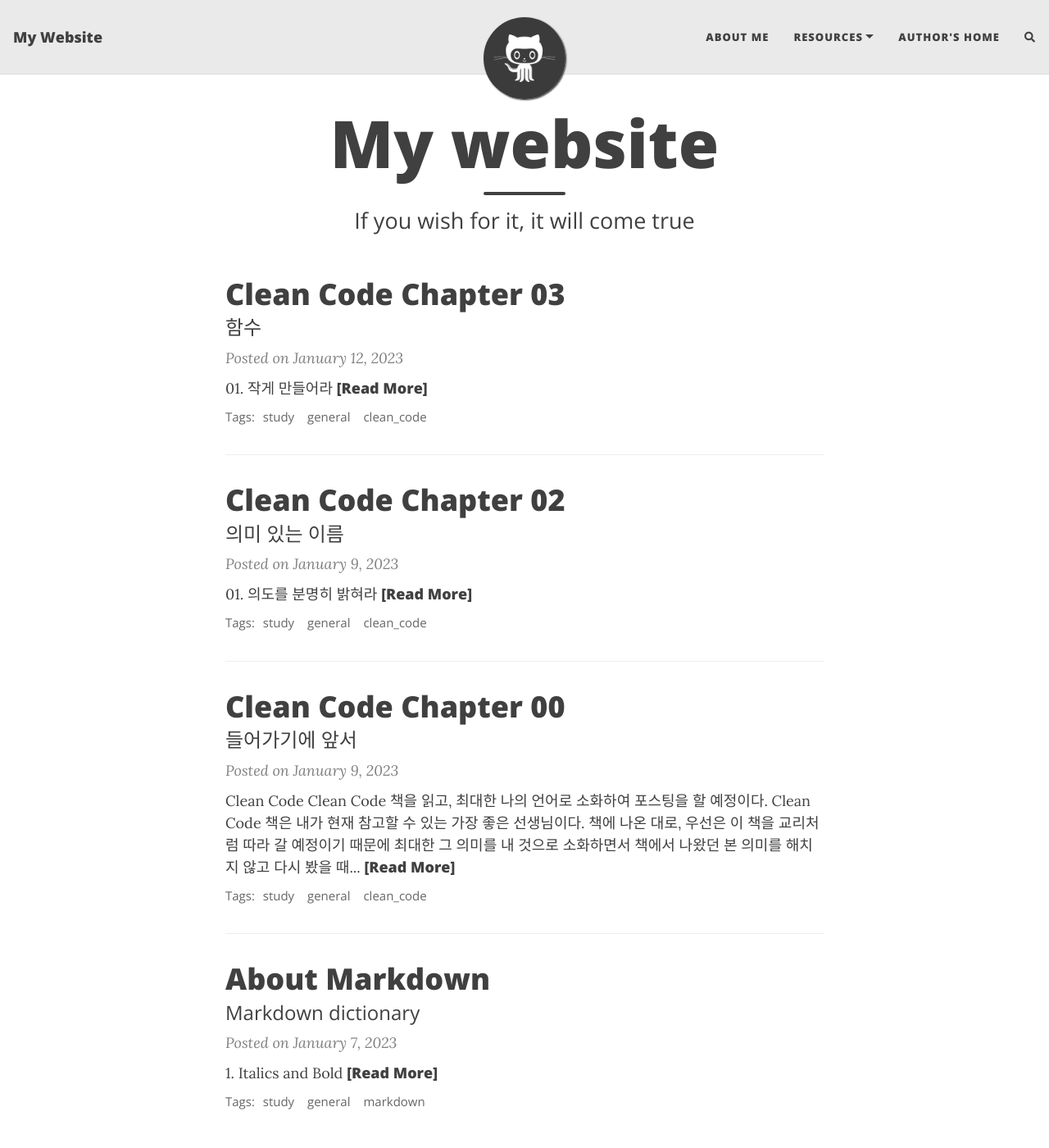
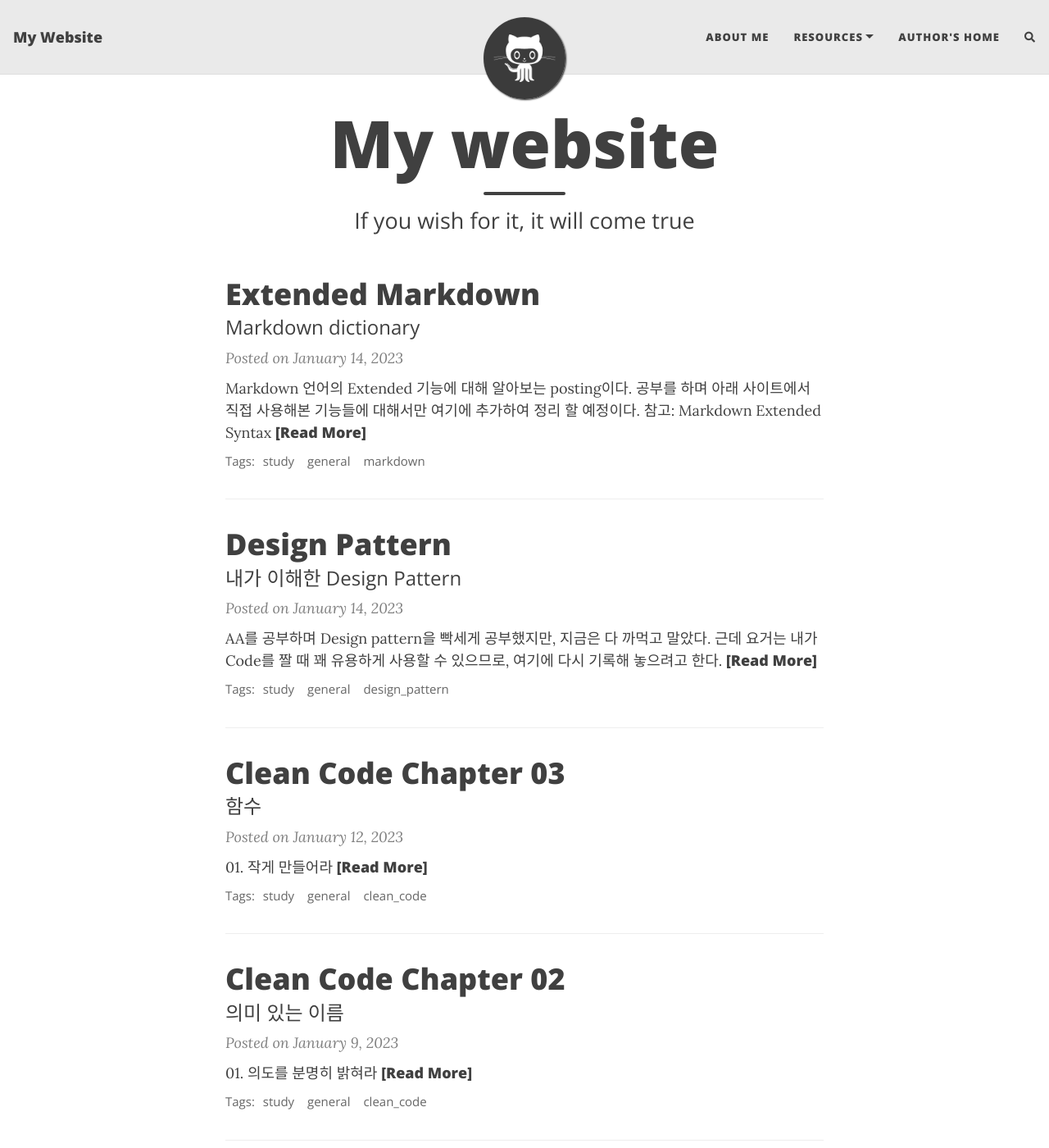
Before and after one commit to daegeunhaha/daegeunhaha.github.io, a Jekyll site: the page built from index.html, in a window 1280 px wide and 1400 px high. Shown: the whole window at 82% size. Built offline with Jekyll 4.4.1, drawn with Linux system fonts in a browser that asks for light colours; nearby versions of some CDN libraries; the list of posts is cut into pages by our own code; comment, search, counter and statistics services are not loaded.

Commit message:
Add black design pattern post, add extended markdown post, fix clean code chapter 3 post

````diff
--- a/_posts/2023-01-12-claen-code-chapter-03-1.md
+++ b/_posts/2023-01-12-claen-code-chapter-03-1.md
@@ -24,3 +24,66 @@ comments: true
   > TO A와 B를 하려면, A를 하고, C를 하고, B를 해야 한다.
   > &nbsp;&nbsp;TO A를 하려면..
   > &nbsp;&nbsp;TO C를 하려면..
+
+## 03. Switch문
+
+Switch - Case문은 필연적으로 문제를 발생시킨다.
+
+```java
+public Money calculatePay(Employee e) throws InvalidEmployeeType {
+    switch (e.type) {
+        case COMISSIONED:
+            return calculateCommissionedPay(e);
+        case HOURLY:
+            return calculateHourlyPay(e);
+        case SALARIED:
+            return calculateSalariedPay(e);
+        default:
+            throw new InvalidEmployeeType(e.type);
+    }
+}
+```
+
+위 예시를 보자. 다음의 문제들을 가지고 있다.
+
+* 함수가 길다. 새 직원 유형을 추가하면 더 길어진다. (OCP를 위반한다.)
+* 한 가지 작업만 수행하지 않는다. (SRP를 위반한다.)
+* 위 함수와 구조가 같은 함수가 무한정 존재한다. (직원 유형에 따라 다르게 수행하는 것들)
+  * isPayday(Employee e, Date date);
+  * deliverPay(Employee e, Money pay);
+
+이럴 때는 추상 팩토리 패턴 (Abstract Factory pattern)에 숨겨 Employee 객체를 상속하는 여러 Employee들을 만들고, 해당 객체들에서 이러한 함수들에 대한 구현을 직접 하도록 한다.
+Switch case는 Factory class에서 단 한 번만 사용한다. Employee의 type을 받아 서로 다른 Employee를 생성할 수 있게 한다.
+
+```java
+public abstract class Employee {
+    public abstract boolean isPayday();
+    public abstract Money calculatePay();
+    public abstract void deliverPay(Money pay);
+}
+```
+
+```java
+public interface EmployeeFactory {
+    public Employee makeEmployee(EmployeeRecord r) throws InvalidEmployeeType;
+}
+```
+
+```java
+public class EmployeeFactoryImpl implements EmployeeFactory {
+    public Employee makeEmployee(EmployeeRecord r) throws InvalidEmployeeType {
+        switch(r.type) {
+            case COMISSIONED:
+                return new CommissionedEmployee(r);
+            case HOURLY:
+                return new HourlyEmployee(r);
+            case SALARIED:
+                return new SalariedEmployee(r);
+            default:
+                throw new InvalidEmployeeType(r.type);
+        }
+    }
+}
+```
+
+**이렇게, Switch case는 다형적 객체를 생성하는 코드 안에서 단 한 번만 허용하는 것으로 한다.**
--- /dev/null
+++ b/_posts/2023-01-14-design-pattern.md
@@ -0,0 +1,14 @@
+---
+layout: post
+title: Design Pattern
+subtitle: 내가 이해한 Design Pattern
+tags: [study, general, design_pattern]
+comments: true
+---
+
+AA를 공부하며 Design pattern을 빡세게 공부했지만, 지금은 다 까먹고 말았다.
+근데 요거는 내가 Code를 짤 때 꽤 유용하게 사용할 수 있으므로, 여기에 다시 기록해 놓으려고 한다.
+
+### Factory Method Pattern
+
+### Abstract Factory Pattern
--- /dev/null
+++ b/_posts/2023-01-14-extended-markdown.md
@@ -0,0 +1,33 @@
+---
+layout: post
+title: Extended Markdown
+subtitle: Markdown dictionary
+tags: [study, general, markdown]
+comments: true
+---
+
+Markdown 언어의 Extended 기능에 대해 알아보는 posting이다.
+공부를 하며 아래 사이트에서 직접 사용해본 기능들에 대해서만 여기에 추가하여 정리 할 예정이다.
+참고: [Markdown Extended Syntax](https://www.markdownguide.org/extended-syntax)
+
+### 03. Fenced Code Blocks
+
+code block 전후로 \`\`\`를 추가하거나, \~\~\~를 추가하면 된다.
+이 때, syntax highlighting을 위하여 첫 번째 backtick 앞에 language를 적어주면 된다.
+(VSCode의 Markdown linter를 사용하면 language를 적어주는 것이 필요하다.)
+
+\`\`\`json
+{
+&nbsp;&nbsp;"firstName": "John",
+&nbsp;&nbsp;"lastName": "Smith",
+&nbsp;&nbsp;"age": 25
+}
+\`\`\`
+
+```json
+{
+  "firstName": "John",
+  "lastName": "Smith",
+  "age": 25
+}
+```
````
